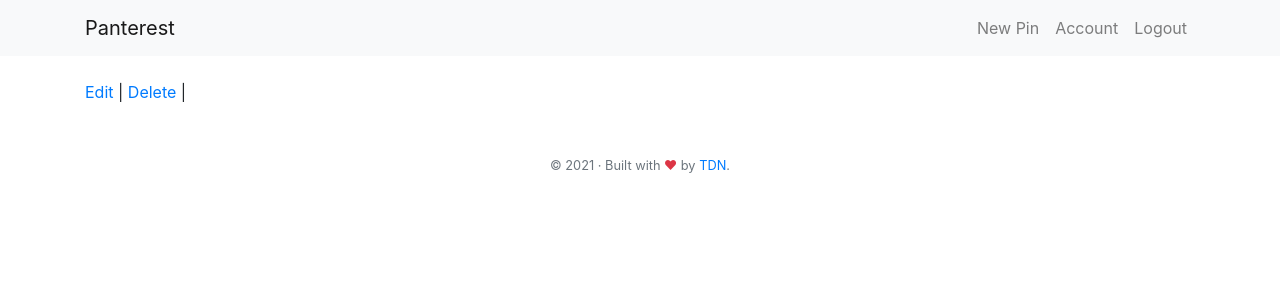
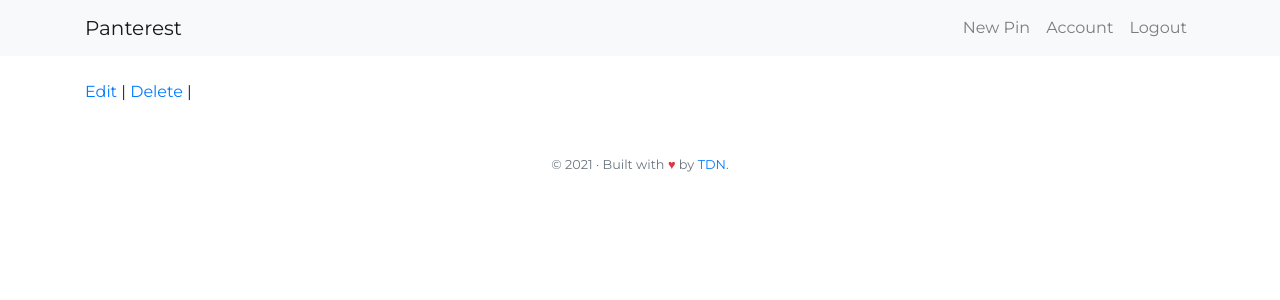
Before and after one commit to OCoudray1968/panterest, a Symfony app: template templates/pins/show.html.twig in a window 1280 px wide. Shown: the top 300 px of the page. Run offline with Twig, Linux system fonts and the light colour scheme; the template is opened without the code that fills it, so the values that code supplies are empty; some libraries are stand-ins or nearby versions.

Commit message:
Change font for Montserrat

```diff
--- a/templates/layouts/base.html.twig
+++ b/templates/layouts/base.html.twig
@@ -3,6 +3,8 @@
     <head>
         <meta charset="UTF-8">
         <title>{% block title %}Welcome!{% endblock %}</title>
+        <link rel="preconnect" href="https://fonts.gstatic.com">
+        <link href="https://fonts.googleapis.com/css2?family=Montserrat&display=swap" rel="stylesheet">
         {% block stylesheets %}
         <link rel="stylesheet" href="https://maxcdn.bootstrapcdn.com/bootstrap/4.0.0/css/bootstrap.min.css" integrity="sha384-Gn5384xqQ1aoWXA+058RXPxPg6fy4IWvTNh0E263XmFcJlSAwiGgFAW/dAiS6JXm" crossorigin="anonymous">
 
@@ -10,6 +12,10 @@
 
 
          <style>
+         html, body {
+
+            font-family: 'Montserrat', sans-serif;
+         }
 
              .alert {
                 padding: 10px;
```
